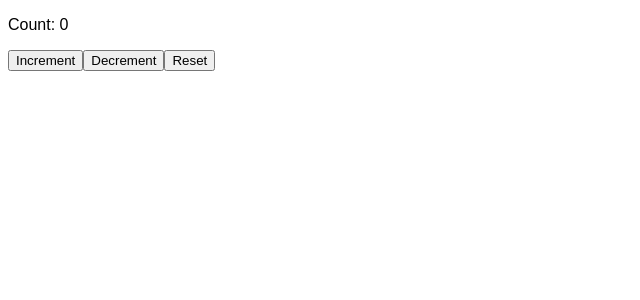
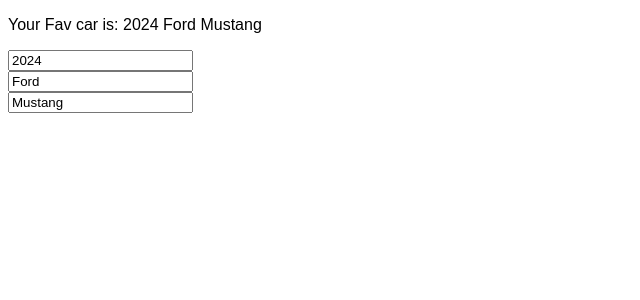
Before and after one commit to Omsurvase24/React-Basics, a React (Vite) app: page / in a window 1280 px wide. Shown: the top 300 px of the page, without its empty margins (0-640 px from the left). Built offline with nearby package versions, Linux system fonts and the light colour scheme.

Commit message:
update obj in state

```diff
--- a/src/App.jsx
+++ b/src/App.jsx
@@ -1,9 +1,9 @@
-import MyComponent from "./MyComponent";
+import UpdateObj from "./UpdateObj";
 
 function App() {
   return (
     <>
-      <MyComponent></MyComponent>
+      <UpdateObj></UpdateObj>
     </>
   );
 }
--- /dev/null
+++ b/src/UpdateObj.jsx
@@ -0,0 +1,31 @@
+import React, { useState } from "react";
+
+function UpdateObj() {
+    const [car, setCar] = useState({ year: 2024, make: "Ford", model: "Mustang" });
+
+    function handleYearChange(e) {
+        setCar(c => ({ ...c, year: e.target.value }));
+    }
+
+    function handleMakeChange(e) {
+        setCar(c => ({ ...c, make: e.target.value }));
+    }
+
+    function handleModelChange(e) {
+        setCar(c => ({ ...c, model: e.target.value }));
+    }
+
+
+
+    return (
+        <div>
+            <p>Your Fav car is: {car.year} {car.make} {car.model} </p>
+
+            <input type="number" value={car.year} onChange={handleYearChange} /><br />
+            <input type="text" value={car.make} onChange={handleMakeChange} /><br />
+            <input type="text" value={car.model} onChange={handleModelChange} /><br />
+        </div>
+    );
+}
+
+export default UpdateObj
```
